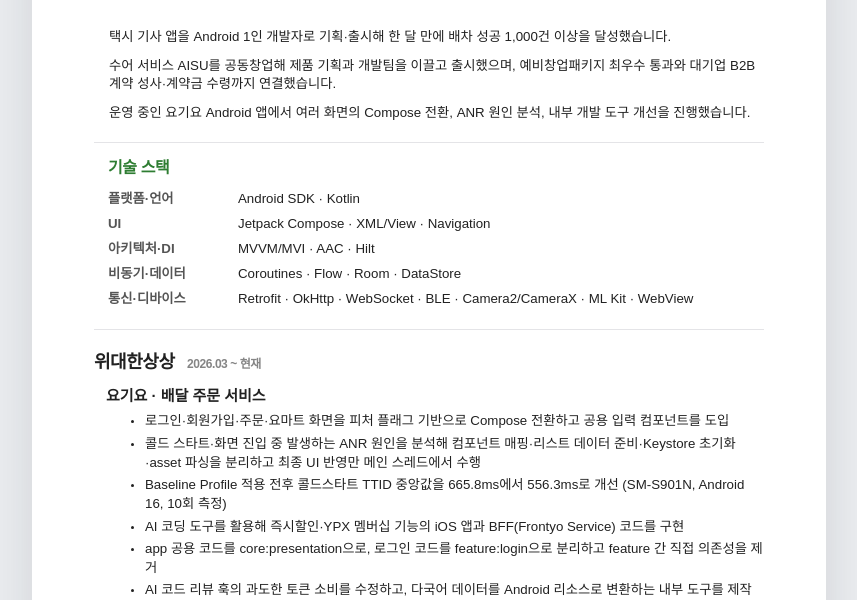
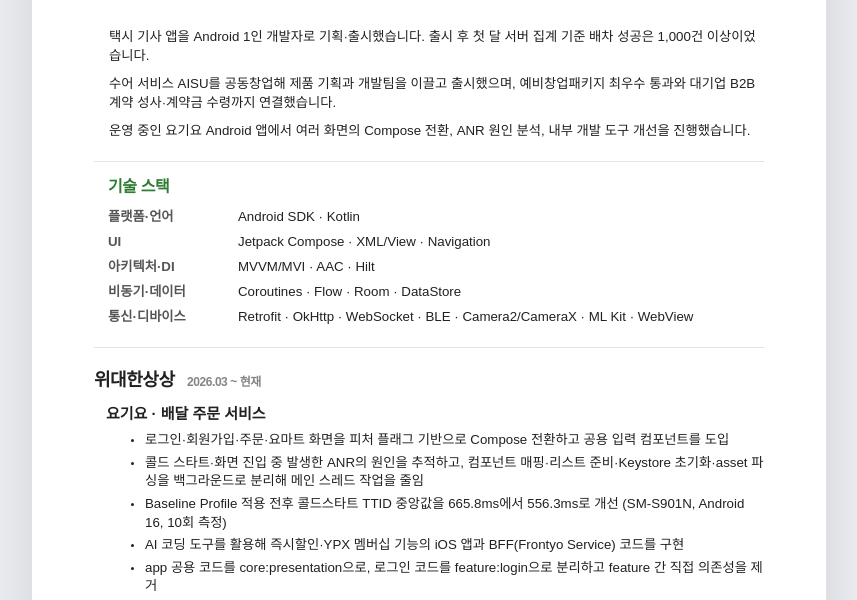
Before and after one commit to ese111/ese111.github.io, a plain HTML site: page figma_resume.html in a window 1280 px wide. Shown: the part 192-792 px from the top of the page, without its empty margins (211-1068 px from the left). Drawn offline with Linux system fonts and the light colour scheme.

Commit message:
Clarify measured outcomes and ANR actions

```diff
--- a/figma_resume.html
+++ b/figma_resume.html
@@ -64,7 +64,7 @@
       <h1>박흥수 | Android Developer</h1>
       <section class="intro" aria-label="소개">
         <ul>
-          <li>택시 기사 앱을 Android 1인 개발자로 기획·출시해 한 달 만에 배차 성공 1,000건 이상을 달성했습니다.</li>
+          <li>택시 기사 앱을 Android 1인 개발자로 기획·출시했습니다. 출시 후 첫 달 서버 집계 기준 배차 성공은 1,000건 이상이었습니다.</li>
           <li>수어 서비스 AISU를 공동창업해 제품 기획과 개발팀을 이끌고 출시했으며, 예비창업패키지 최우수 통과와 대기업 B2B 계약 성사·계약금 수령까지 연결했습니다.</li>
           <li>운영 중인 요기요 Android 앱에서 여러 화면의 Compose 전환, ANR 원인 분석, 내부 개발 도구 개선을 진행했습니다.</li>
         </ul>
@@ -84,7 +84,7 @@
           <h4 class="service">요기요 · 배달 주문 서비스</h4>
           <ul class="service-detail">
             <li>로그인·회원가입·주문·요마트 화면을 피처 플래그 기반으로 Compose 전환하고 공용 입력 컴포넌트를 도입</li>
-            <li>콜드 스타트·화면 진입 중 발생하는 ANR 원인을 분석해 컴포넌트 매핑·리스트 데이터 준비·Keystore 초기화·asset 파싱을 분리하고 최종 UI 반영만 메인 스레드에서 수행</li>
+            <li>콜드 스타트·화면 진입 중 발생한 ANR의 원인을 추적하고, 컴포넌트 매핑·리스트 준비·Keystore 초기화·asset 파싱을 백그라운드로 분리해 메인 스레드 작업을 줄임</li>
             <li>Baseline Profile 적용 전후 콜드스타트 TTID 중앙값을 665.8ms에서 556.3ms로 개선 (SM-S901N, Android 16, 10회 측정)</li>
             <li>AI 코딩 도구를 활용해 즉시할인·YPX 멤버십 기능의 iOS 앱과 BFF(Frontyo Service) 코드를 구현</li>
             <li>app 공용 코드를 core:presentation으로, 로그인 코드를 feature:login으로 분리하고 feature 간 직접 의존성을 제거</li>
@@ -127,7 +127,7 @@
             <li>TADA 택시 탑승 흐름 구현: 출발지·목적지·탑승지 선택부터 호출, 결제 후 등급 업그레이드까지 개발</li>
             <li>길찾기 장소 자동 검색, 연락처 기반 라이드 선물, 외국인 사용자의 언어 설정 및 보증금 결제·환급 기능 개발</li>
             <li>쿠폰함·자전거 반납·QR 입력 화면 등 신규 기능에 Jetpack Compose 도입</li>
-            <li>QR 인증을 ML Kit과 CameraX 기반으로 개선해 인식 시간을 1초 이상에서 0.5초 이하로 단축</li>
+            <li>앱 로그 기준 QR 인증 소요 시간을 1초 이상에서 0.5초 이하로 단축 (CameraX·ML Kit 적용)</li>
             <li>반납 사진을 CameraX 광각으로 촬영하도록 개선해 킥보드 위치 확인 지원</li>
             <li>변경이 잦은 혜택 페이지를 WebView로 전환하고 앱 통신용 브릿지 구현</li>
             <li>최근 검색어 저장 방식을 Room에서 SharedPreferences·JSON으로 변경해 조회 시간을 약 0.5초에서 0.1초 수준으로 단축</li>
```
